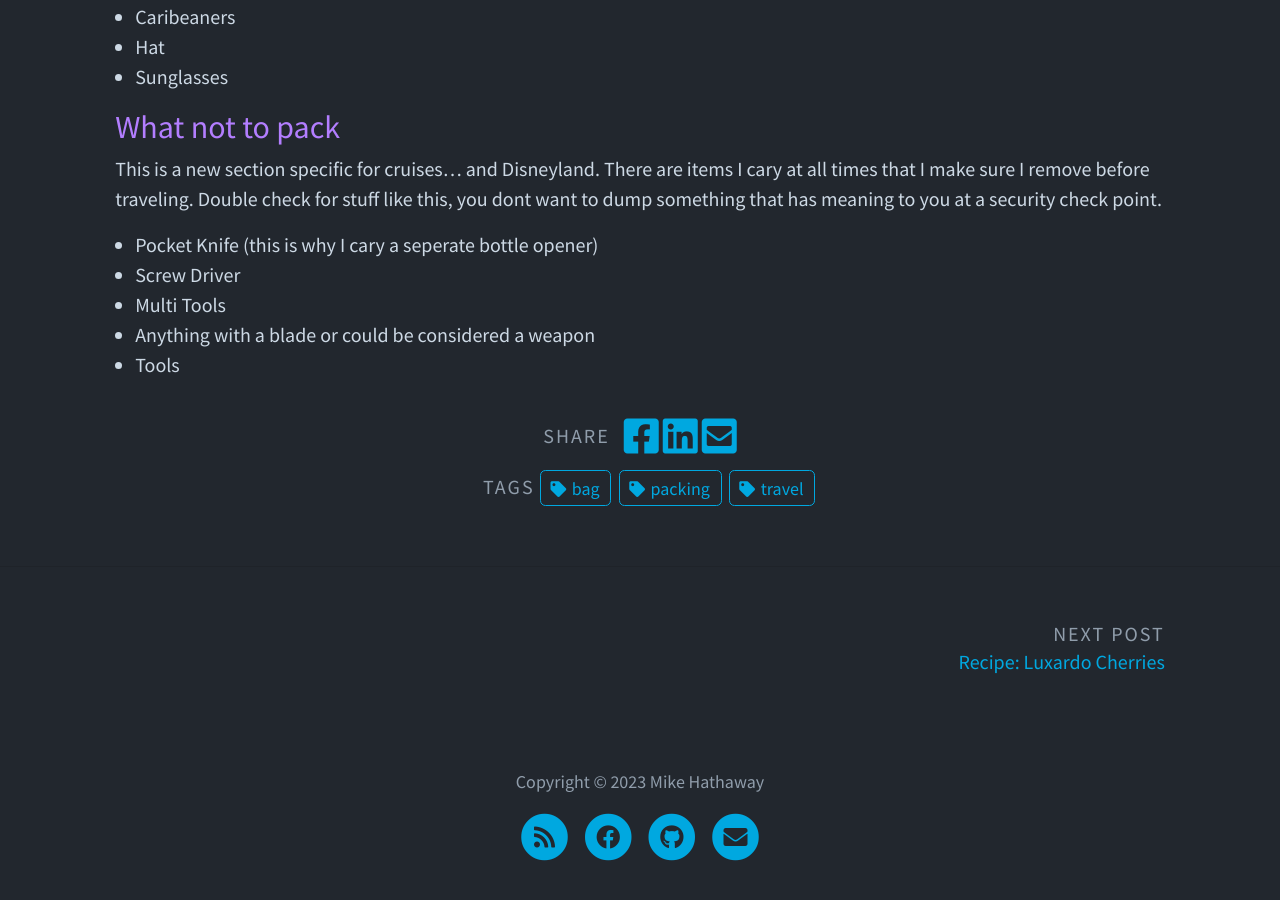
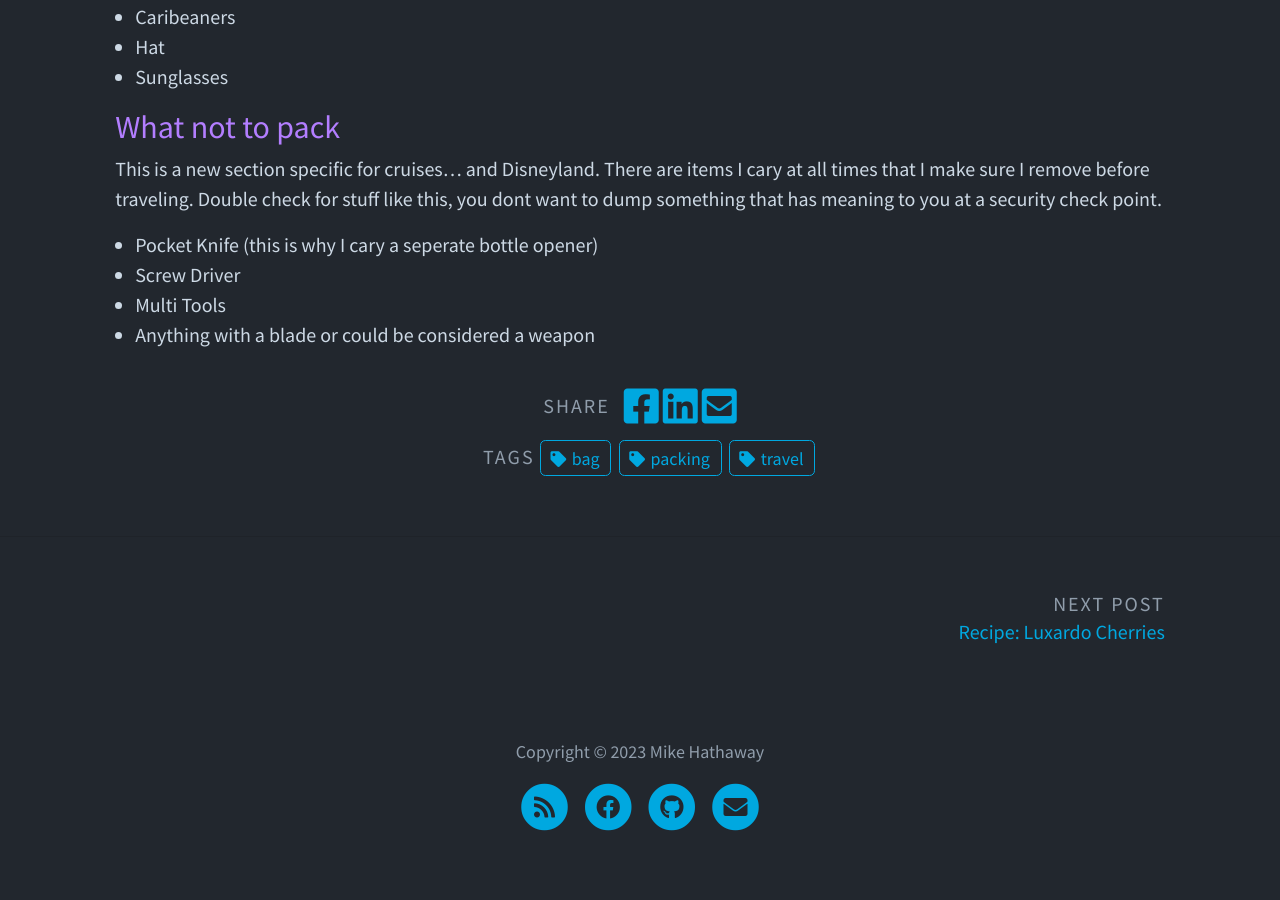
Before and after one commit to mjh2901/mikehathaway.com, a Jekyll site: the page built from _posts/2023-09-09-cruise-day-bag.md, in a window 1280 px wide and 900 px high, scrolled down 3564 px. Built offline with Jekyll 4.4.1, drawn with Linux system fonts in a browser that asks for light colours; after the commit the page ends 4434 px from its top, so only the background shows below that.

Commit message:
Update 2023-09-09-cruise-day-bag.md

```diff
--- a/_posts/2023-09-09-cruise-day-bag.md
+++ b/_posts/2023-09-09-cruise-day-bag.md
@@ -92,4 +92,3 @@ This is a new section specific for cruises... and Disneyland.  There are items I
 - Screw Driver
 - Multi Tools
 - Anything with a blade or could be considered a weapon
-- Tools
```
